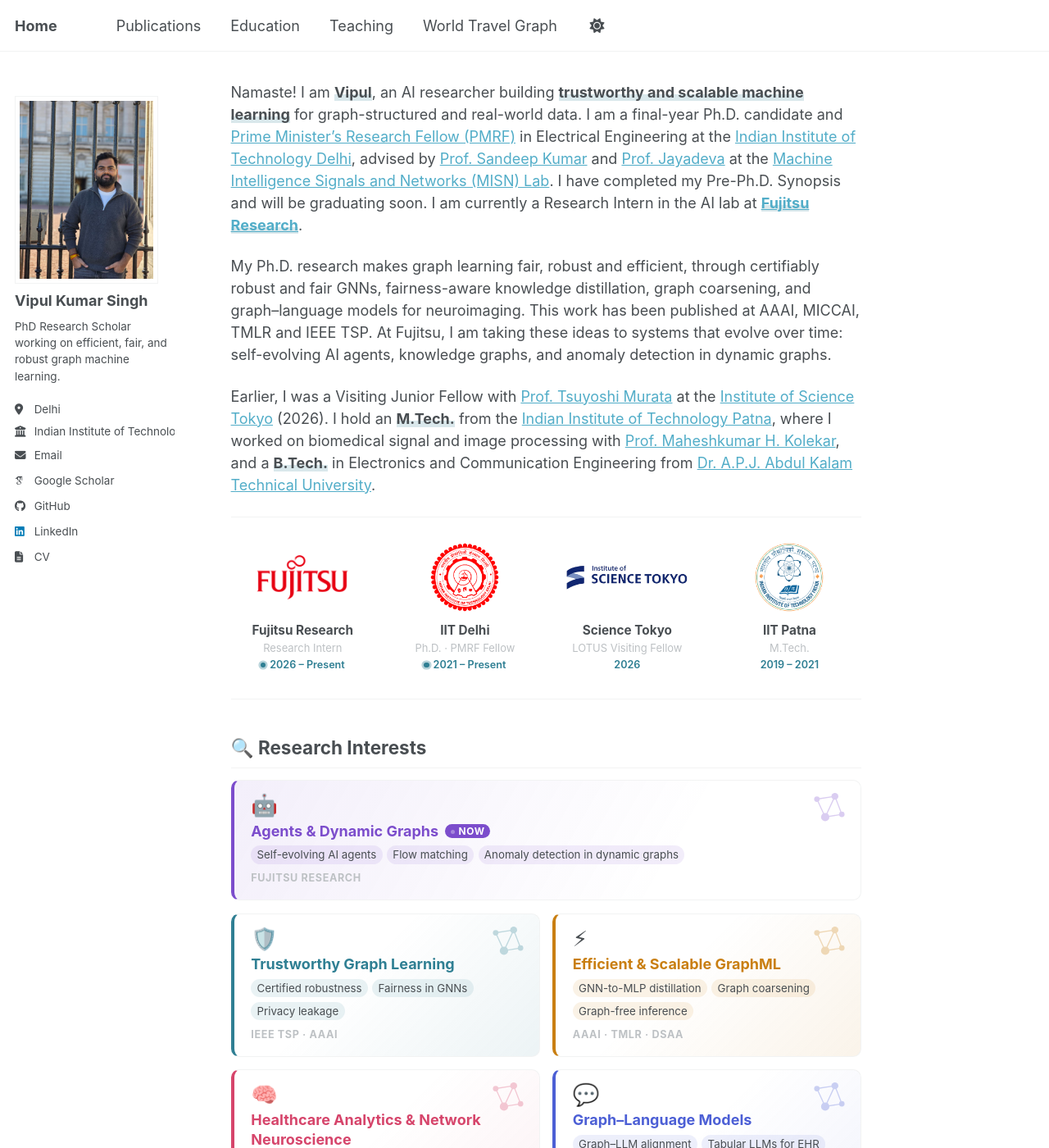
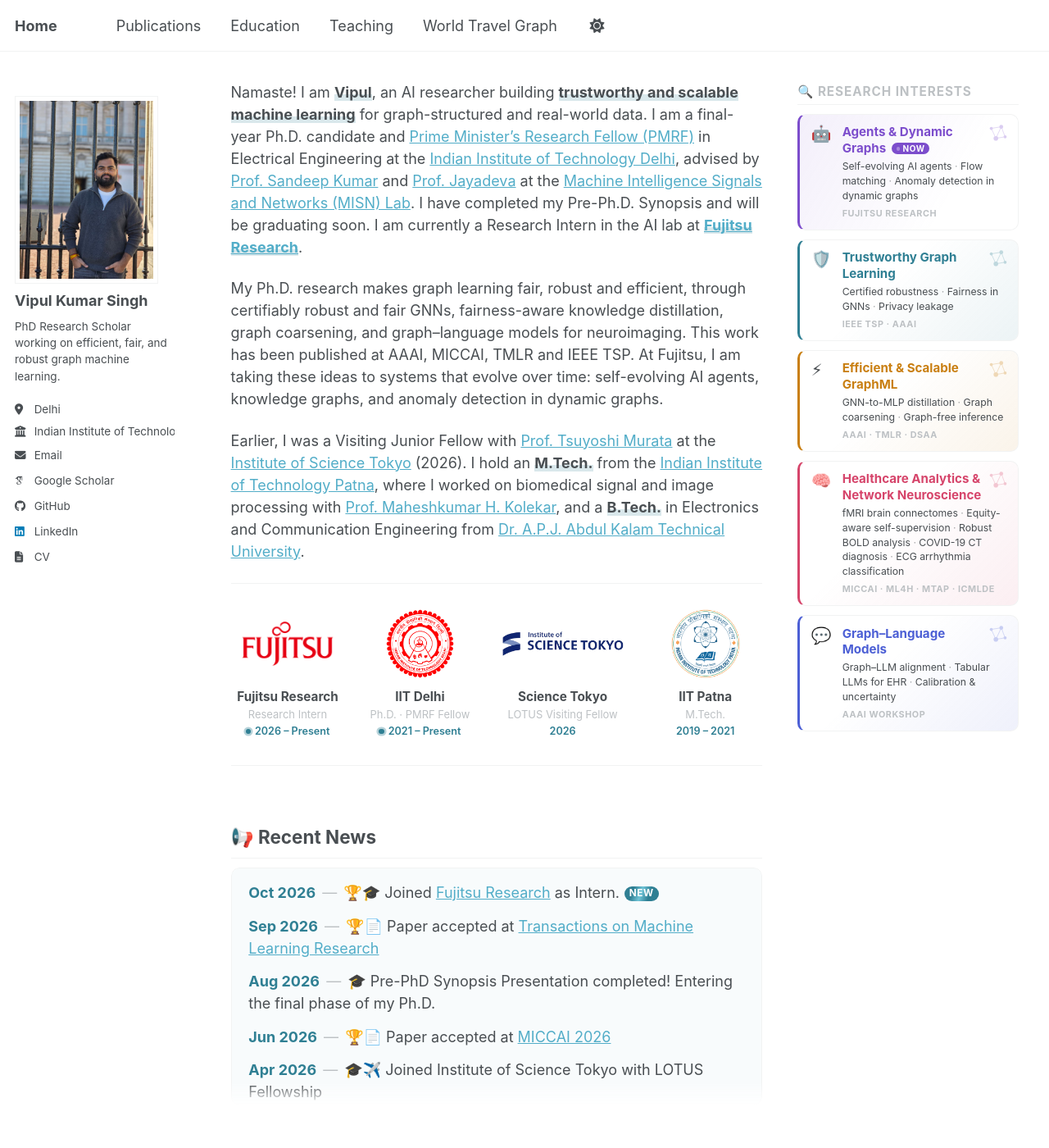
Before and after one commit to shashivipul/shashivipul.github.io, a Jekyll site: the page built from _pages/about.md, in a window 1280 px wide and 1400 px high. Shown: the whole window at 82% size. Built offline with Jekyll 4.4.1, drawn with Linux system fonts in a browser that asks for light colours; some web fonts are replaced; a script bundle is joined from its source files by our own code; library files that are not in the unit come from our copies; some of the changed text lies outside the part shown.

Commit message:
Home: Research Interests as a vertical right-hand rail on wide screens
On screens >=1100px the tiles sit in a compact column beside the intro,
using the previously empty right margin. Smaller screens keep the
stacked layout below the logos.

Co-Authored-By: Claude Opus 5.5 <noreply@anthropic.com>
Claude-Session: https://claude.ai/code/session_01C8drE48dQ9CnGpvxwHaeMY

```diff
--- a/_pages/about.md
+++ b/_pages/about.md
@@ -6,6 +6,9 @@ redirect_from:
   - /about/
   - /about.html
 ---
+
+<div class="home-layout">
+<div class="home-main" markdown="1">
 
 Namaste! I am **Vipul**, an AI researcher building **trustworthy and scalable machine learning** for graph-structured and real-world data. I am a final-year Ph.D. candidate and [Prime Minister’s Research Fellow (PMRF)](https://www.pmrf.in) in Electrical Engineering at the [Indian Institute of Technology Delhi](https://home.iitd.ac.in), advised by [Prof. Sandeep Kumar](https://sites.google.com/view/sandeepkr/home) and [Prof. Jayadeva](https://web.iitd.ac.in/~jayadeva/) at the [Machine Intelligence Signals and Networks (MISN) Lab](https://misn.iitd.ac.in). I have completed my Pre-Ph.D. Synopsis and will be graduating soon. I am currently a Research Intern in the AI lab at **[Fujitsu Research](https://global.fujitsu/en-apac)**.
 
@@ -59,6 +62,8 @@ Earlier, I was a Visiting Junior Fellow with [Prof. Tsuyoshi Murata](https://www
   </a>
 </div>
 
+</div>
+<aside class="home-rail" markdown="1">
 
 ## 🔍 Research Interests
 
@@ -66,11 +71,17 @@ Earlier, I was a Visiting Junior Fellow with [Prof. Tsuyoshi Murata](https://www
 {% for t in site.data.interests.tiles %}<a class="interest interest--{{ t.color | default: 'teal' }}{% if t.current %} is-current{% endif %}" href="{{ t.link | default: '#' }}"><span class="interest__icon" aria-hidden="true">{{ t.icon }}</span><span class="interest__title">{{ t.title }}{% if t.current %} <em class="interest__now">Now</em>{% endif %}</span><span class="interest__keys">{% for k in t.keywords %}<span>{{ k }}</span>{% endfor %}</span>{% if t.venues %}<span class="interest__venues">{{ t.venues }}</span>{% endif %}<svg class="interest__motif" viewBox="0 0 64 64" aria-hidden="true"><g class="interest__edges"><line x1="14" y1="16" x2="40" y2="12"/><line x1="40" y1="12" x2="50" y2="38"/><line x1="14" y1="16" x2="26" y2="42"/><line x1="26" y1="42" x2="50" y2="38"/><line x1="40" y1="12" x2="26" y2="42"/></g><g class="interest__nodes"><circle cx="14" cy="16" r="4"/><circle cx="40" cy="12" r="5"/><circle cx="50" cy="38" r="4"/><circle cx="26" cy="42" r="6"/></g></svg></a>
 {% endfor %}</div>
 
+</aside>
+<div class="home-news" markdown="1">
+
 ## 📢 Recent News
 
 <div class="news-box" tabindex="0" aria-label="Recent news (scrollable)">
 {% for item in site.data.news %}<p class="news-item"><b class="news-date">{{ item.date }}</b><span class="news-sep">—</span><span class="news-text">{% if item.icon %}{{ item.icon }} {% endif %}{{ item.text | markdownify | remove: '<p>' | remove: '</p>' | strip }}</span></p>
 {% endfor %}</div>
+
+</div>
+</div>
 
 <script>
 (function () {
--- a/_sass/layout/_home.scss
+++ b/_sass/layout/_home.scss
@@ -491,3 +491,85 @@ html[data-theme="dark"] {
 .home--animate .interest.reveal {
   transition: opacity 0.7s ease, transform 0.7s cubic-bezier(0.2, 0.7, 0.2, 1), box-shadow 0.3s ease, border-color 0.3s ease;
 }
+
+/* ==========================================================================
+   Wide screens: Research Interests as a right-hand rail beside the intro
+   ========================================================================== */
+
+@media (min-width: 1100px) {
+  /* use the empty right margin of the Home page for the rail */
+  .page:has(.home-layout) { padding-right: 1.5% !important; }
+
+  .home-layout {
+    display: grid;
+    grid-template-columns: minmax(0, 1fr) 270px;
+    column-gap: 2.4em;
+    align-items: start;
+  }
+  .home-main { grid-column: 1; grid-row: 1; min-width: 0; }
+  .home-news { grid-column: 1; grid-row: 2; min-width: 0; }
+
+  .home-rail {
+    grid-column: 2;
+    grid-row: 1 / span 2;
+    padding: 0.2em 0 0.6em 0;
+
+    > h2 {
+      margin: 0 0 0.7em !important;
+      padding-bottom: 0.4em;
+      font-size: 0.85em !important;
+      letter-spacing: 0.06em;
+      text-transform: uppercase;
+      color: var(--global-text-color-light);
+    }
+
+    .interests {
+      grid-template-columns: 1fr;
+      gap: 0.6em;
+      margin: 0;
+    }
+
+    /* compact tile: icon on the left, text on the right */
+    .interest {
+      display: grid;
+      grid-template-columns: 1.6em minmax(0, 1fr);
+      column-gap: 0.5em;
+      row-gap: 0.2em;
+      padding: 0.65em 0.8em 0.6em 0.75em;
+      border-left-width: 3px;
+
+      &.is-current { grid-column: auto; }
+
+      > * { grid-column: 2; }
+    }
+    .interest__icon { grid-column: 1 !important; grid-row: 1 / span 3; font-size: 1.1em; line-height: 1.3; }
+    .interest__title { font-size: 0.84em; padding-right: 1.8em; }
+    .interest__keys {
+      display: block;
+      font-size: 0.68em;
+      line-height: 1.45;
+      color: var(--global-text-color);
+
+      span {
+        display: inline;
+        padding: 0;
+        background: none !important;
+        color: inherit !important;
+        font-size: 1em;
+
+        &:not(:last-child)::after { content: " · "; opacity: 0.5; }
+      }
+    }
+    .interest__venues { font-size: 0.6em; }
+    .interest__motif { width: 30px; height: 30px; top: 0.5em; right: 0.5em; }
+
+    .interest:hover,
+    .interest:focus-visible { transform: translateX(-3px); }
+  }
+
+  .home--animate .reveal.is-visible.interest:hover,
+  .home--animate .reveal.is-visible.interest:focus-visible { transform: translateX(-3px); }
+
+  /* rail tiles slide in from the right */
+  .home--animate .home-rail .interest.reveal:not(.is-visible) { transform: translateX(22px); }
+}
```
Also changed, not shown: other parts of _pages/about.md (+8 -5 lines).
